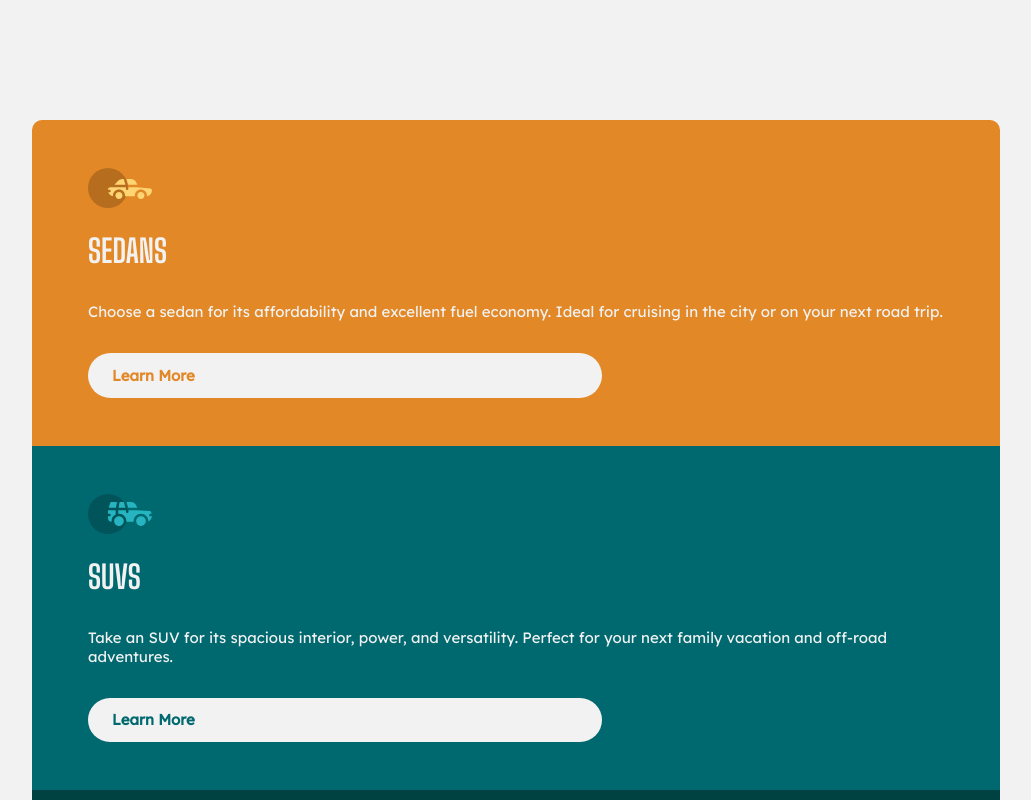
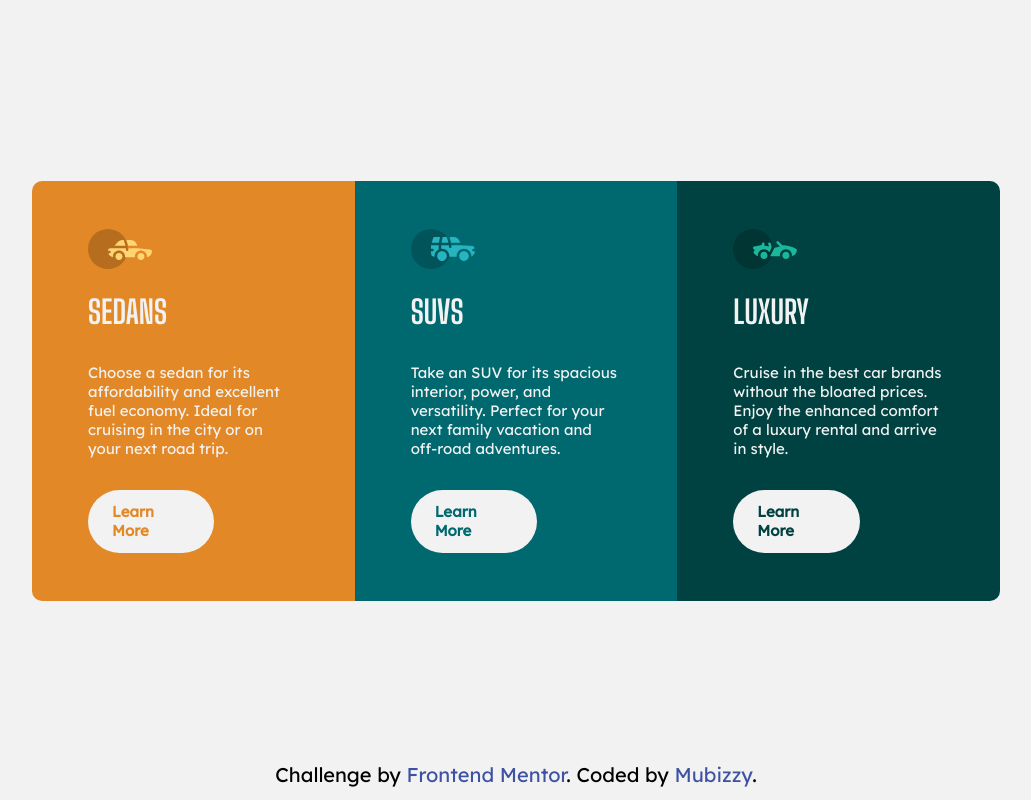
Before and after one commit to mubizzy/column-preview-card, a plain HTML site: page index.html in a window 1280 px wide. Shown: the top 800 px of the page, without its empty margins (124-1155 px from the left). Drawn offline with Linux system fonts and the light colour scheme.

Commit message:
working on the media queries

```diff
--- a/assets/css/styles.css
+++ b/assets/css/styles.css
@@ -193,4 +193,16 @@ input {
     justify-content: center;
     align-items: center;
   }
+
+  .car__container {
+    grid-template-columns: repeat(3, 1fr);
+  }
+
+  .boarder-radius {
+    border-radius: 10px 0px 0px 10px;
+  }
+
+  .boarder-radius2 {
+    border-radius: 0px 10px 10px 0px;
+  }
 }
```
